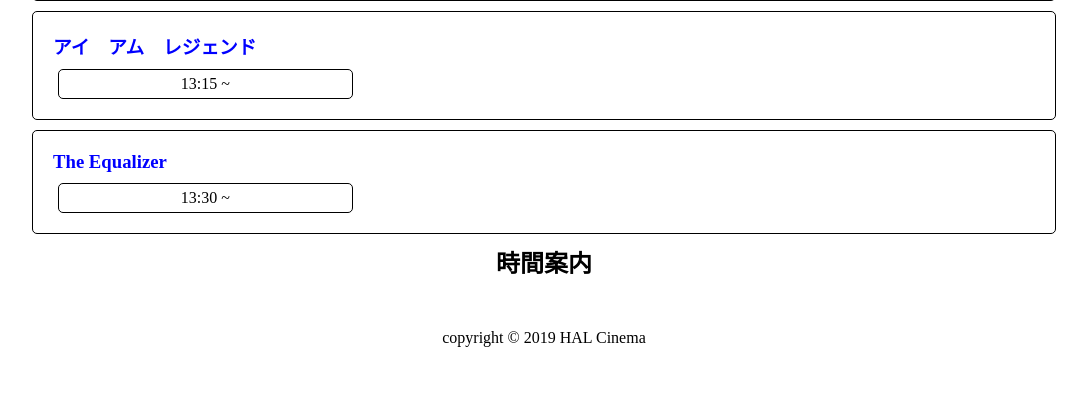
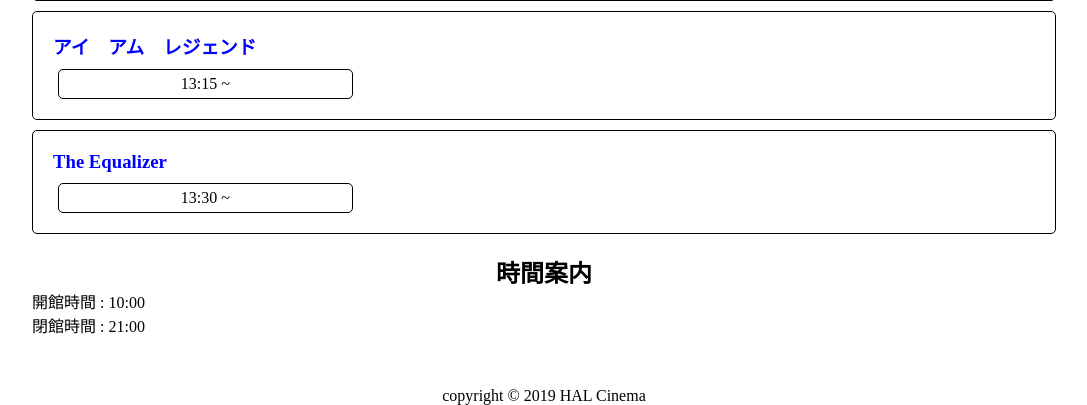
Before and after one commit to tasuku1215/HAL_Cinema, a PHP site: page / in a window 1280 px wide. Shown: the part 1242-1647 px from the top of the page, without its empty margins (96-1183 px from the left). Before the commit the page ends 1589 px from the top, so only its background shows below. Run offline with PHP 8.4, Linux system fonts and the light colour scheme; some web fonts are replaced.

Commit message:
時間案内追加

```diff
--- a/css/index.css
+++ b/css/index.css
@@ -87,6 +87,11 @@
 }
 
 /**/
+.time {
+  width: 80vw;
+  margin: auto;
+  margin-top: 20px;
+}
 .time h2 {
   text-align: center;
 }
--- a/index.html
+++ b/index.html
@@ -97,7 +97,10 @@
 
         <section class="time">
             <h2>時間案内</h2>
-            <div class=""></div>
+            <div class="sche">
+                <div>開館時間 : 10:00</div>
+                <div>閉館時間 : 21:00</div>
+            </div>
         </section>
     </div>
 
```
Lines whose indentation alone changed are shown as unchanged.
